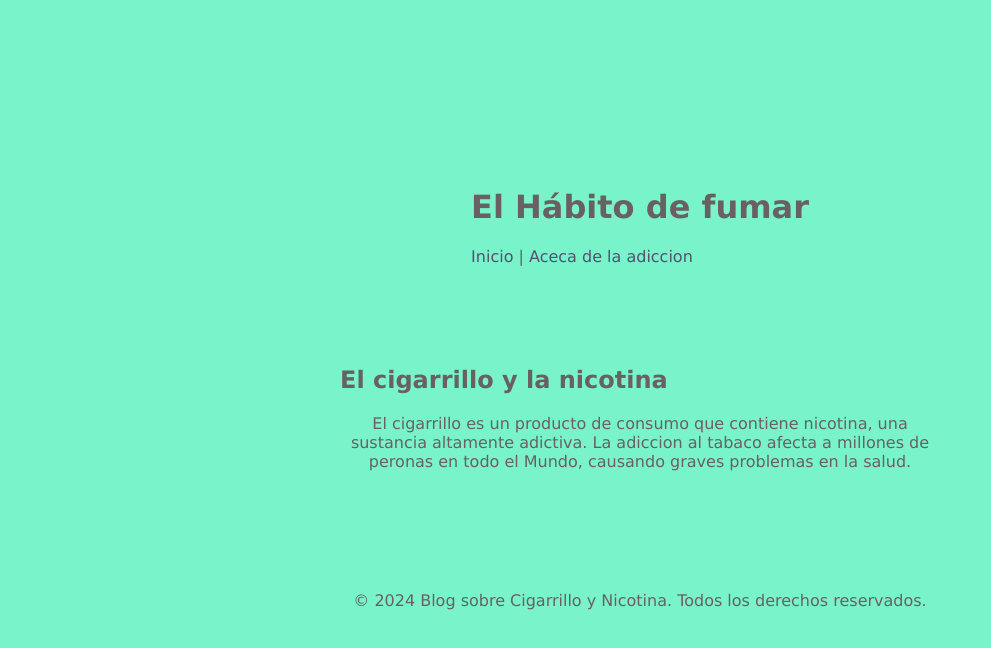
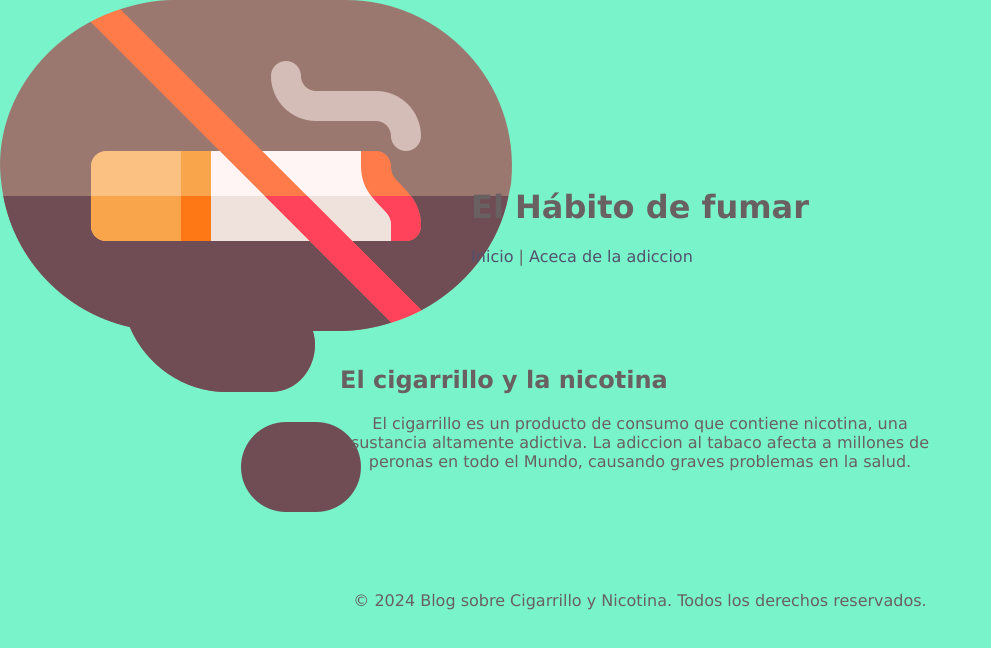
Before and after one commit to vpeinado263/smoke-free-campaign, a Next.js app: page / in a window 1280 px wide. Shown: the top 648 px of the page, without its empty margins (0-991 px from the left). Built offline with nearby package versions, Linux system fonts and the light colour scheme.

Commit message:
Insertar imagen

```diff
--- a/src/styles/Home.module.css
+++ b/src/styles/Home.module.css
@@ -4,6 +4,9 @@
   flex-direction: column;
   justify-content: center;
   align-items: center;
+  background-image: url(../../public/1.png);
+  background-repeat: no-repeat;
+  background-position: cover;
 }
 .main {
   padding: 5rem 0;
```
Also changed, not shown: public/1.png (added).
